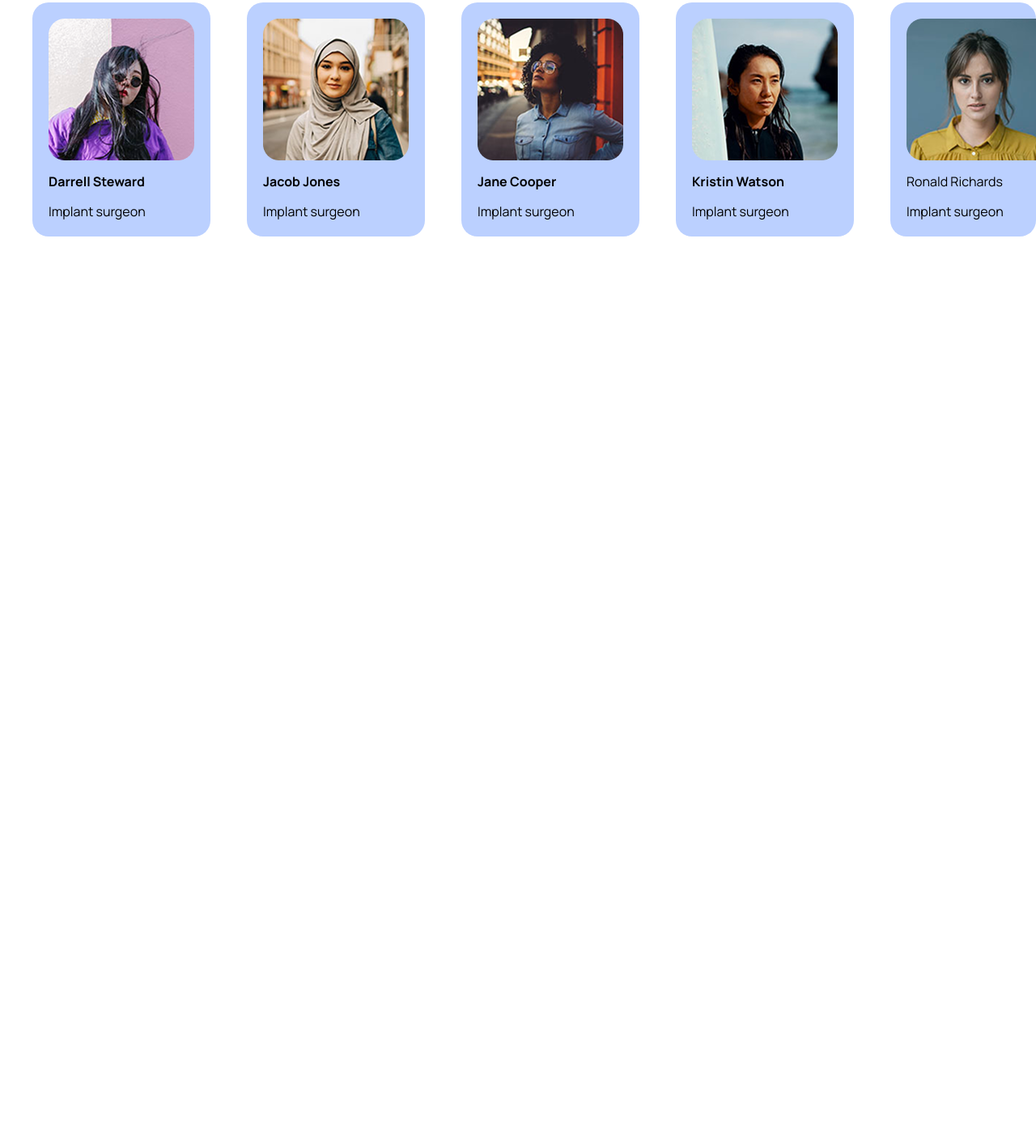
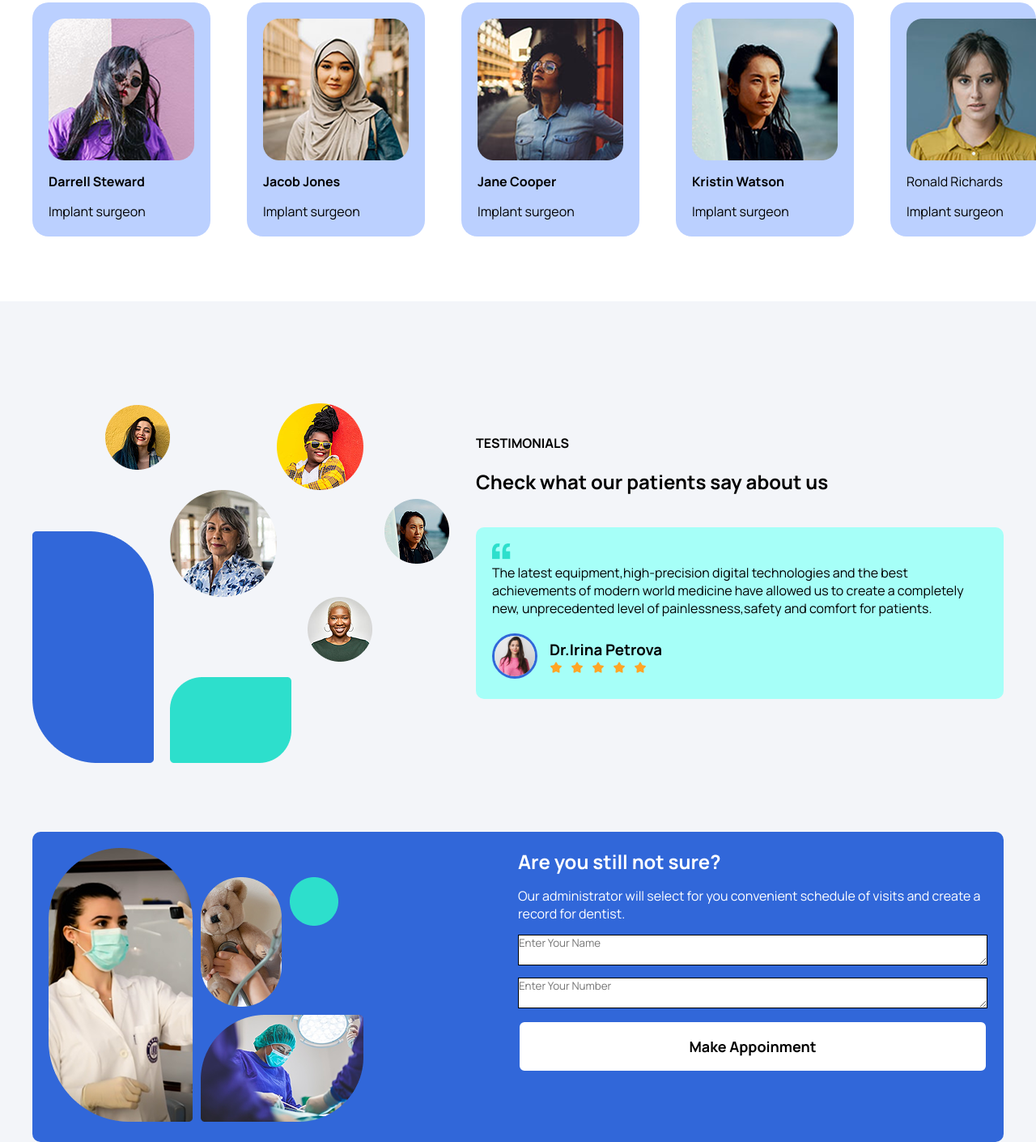
Before and after one commit to naimul291/hospital-landingpage, a plain HTML site: page index.html in a window 1280 px wide. Shown: the part 2181-3591 px from the top of the page at 81% size. Before the commit the page ends 2473 px from the top, so only its background shows below. Drawn offline with Linux system fonts and the light colour scheme; a web font is replaced by a local one.

Commit message:
contact and testimonial

```diff
--- a/index.html
+++ b/index.html
@@ -10,6 +10,7 @@
     <link rel="preconnect" href="https://fonts.googleapis.com">
 <link rel="preconnect" href="https://fonts.gstatic.com" crossorigin>
 <link href="https://fonts.googleapis.com/css2?family=Host+Grotesk:ital,wght@0,300..800;1,300..800&family=Inter:ital,opsz,wght@0,14..32,100..900;1,14..32,100..900&family=Manrope:wght@200..800&display=swap" rel="stylesheet">
+
 
 </head>
 <body>
@@ -136,6 +137,8 @@
 
      <!-- about section end -->
 
+     <!-- doctors list end -->
+
      <section class="doctors-list">
         <div class="container">
             <div class="doctors-head">
@@ -177,6 +180,48 @@
         </div>
      </section>
 
+    <!-- doctors list end -->
+     <section class="testimonial">
+         <div class="container testimonial">
+             <div class="testimonial-head-img">
+                <img src="./images/Frame 10.png" alt="">
+             </div>
+             <div class="testimonial-head-txt">
+                 <h4>TESTIMONIALS</h4>
+                 <h1>Check what our patients say about us</h1>
+                 <div class="review">
+                         <img src="./images/“.png" alt="">
+                         <p>The latest equipment,high-precision digital technologies and the best achievements of modern world medicine have allowed us to create a completely new, unprecedented level of painlessness,safety and comfort for patients.</p>
+                         <div class="review-img">
+                             <div class="reviewer"><img src="./images/Add a heading.png" alt="">
+                             </div>
+                             <div>
+                                 <h3>Dr.Irina Petrova</h3>
+                                 <img src="./images/Frame 25.png" alt="">
+                             </div>
+                         </div>
+                </div>
+             </div>
+         </div>
+     </section>
+     <section class="contact">
+         <div class="container">
+            <div class="contact-info">
+
+             <div class="contact-img">
+                <img src="./images/Frame 15.png" alt="">
+             </div>
+             <div class="contact-txt">
+                <h1>Are you still not sure?</h1>
+                <p>Our administrator will select for you convenient schedule of visits and create a record for dentist.</p>
+                <textarea placeholder="Enter Your Name" name="" id=""></textarea>
+                <textarea placeholder="Enter Your Number" name="" id=""></textarea>
+                <button class="white-button">Make Appoinment</button>
+             </div>
+          </div>
+
+         </div>
+     </section>
 
 </body>
 </html>
--- a/style.css
+++ b/style.css
@@ -243,3 +243,61 @@
 .doctors-head h4{
    color: #2DDFCC;
 }
+.testimonial{
+    display: flex;
+    margin-top:80px ;
+    background-color: #F3F5F9;
+}
+.testimonial-head-txt{
+    display: flex;
+    flex-direction: column;
+    justify-content: center;
+    gap: 20px;
+}
+.review{
+   background-color: #a6fff8;
+   margin-top:20px;
+   padding: 20px;
+   border-radius: 10px;
+}
+.review-img{
+    display: flex;
+    padding-top: 20px;
+    align-items: center;
+    gap: 15px;
+}
+.reviewer img{
+    width: 50px;
+    height: 50px;
+    border-radius: 50%;
+    border: 3px solid #3167D9;
+}
+
+.contact{
+    background-color: #F3F5F9;
+    padding-top: 80px;
+}
+.contact-info{
+    display: flex;
+    background-color: #3167D9;
+    border-radius: 10px;
+    padding: 20px;
+}
+.contact-txt{
+    display: flex;
+    flex-direction: column;
+    color: #FFFFFF;
+    gap: 15px;
+}
+.contact-txt textarea{
+    border: black solid 1px;
+}
+.contact-txt button:hover{
+    background-color: #2DDFCC;
+    font-weight: 700;
+    color: #000000;
+}
+.contact-img,
+.contact-txt{
+    flex: 1;
+}
```
Also changed, not shown: images/Add a heading.png (added), images/Frame 10.png (added), images/Frame 15.png (added), images/Frame 25.png (added), images/“.png (added).
